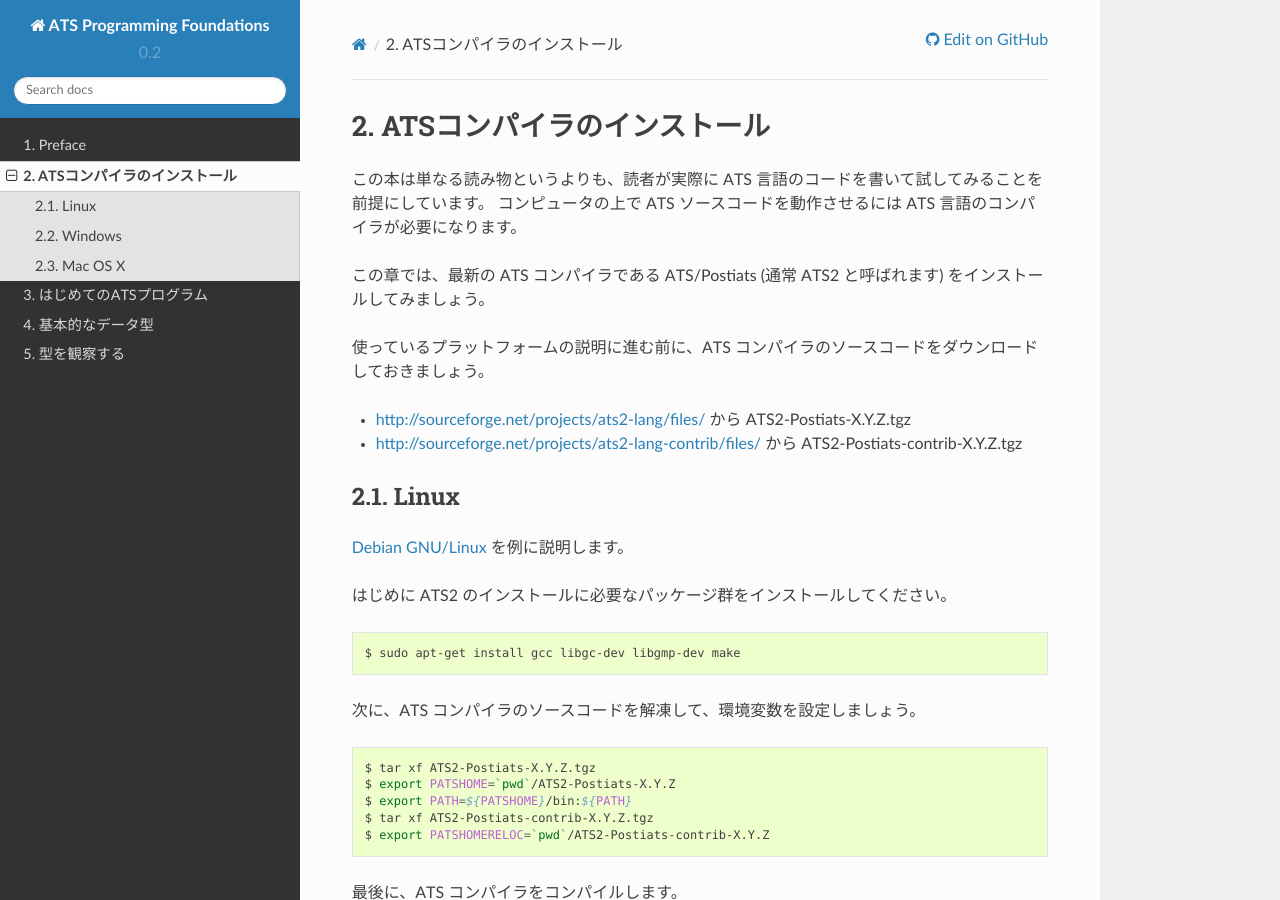
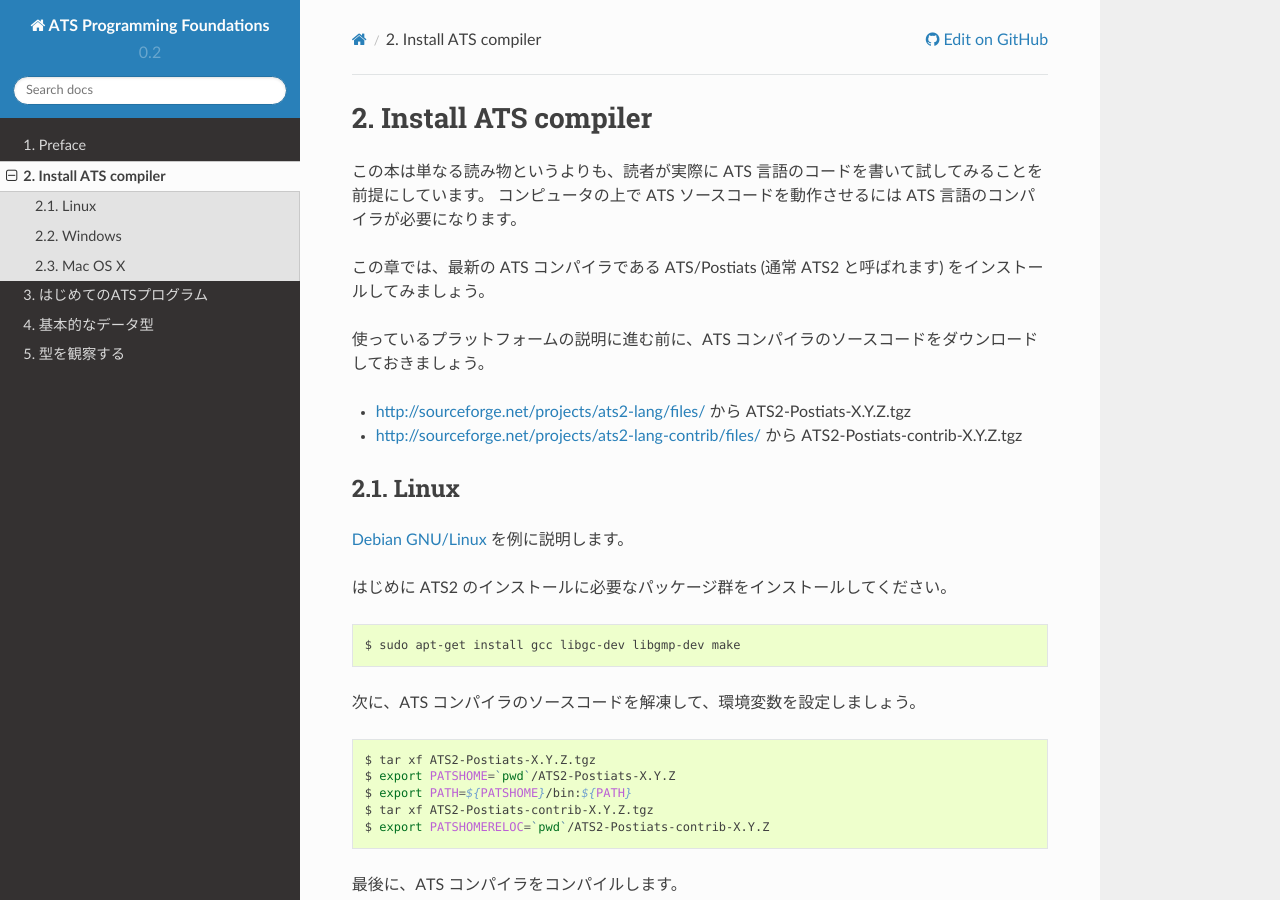
Before and after one commit to jats-ug/ATS_Foundations, a Sphinx documentation site: the page built from source/install_ats.rst, in a window 1280 px wide and 900 px high. Built offline with Sphinx 7.4.7 and the Read the Docs theme 2.0.0, drawn with Linux system fonts in a browser that asks for light colours.

Commit message:
Change title

```diff
--- a/source/install_ats.rst
+++ b/source/install_ats.rst
@@ -1,6 +1,6 @@
-===========================
-ATSコンパイラのインストール
-===========================
+====================
+Install ATS compiler
+====================
 
 この本は単なる読み物というよりも、読者が実際に ATS 言語のコードを書いて試してみることを前提にしています。
 コンピュータの上で ATS ソースコードを動作させるには ATS 言語のコンパイラが必要になります。
```
